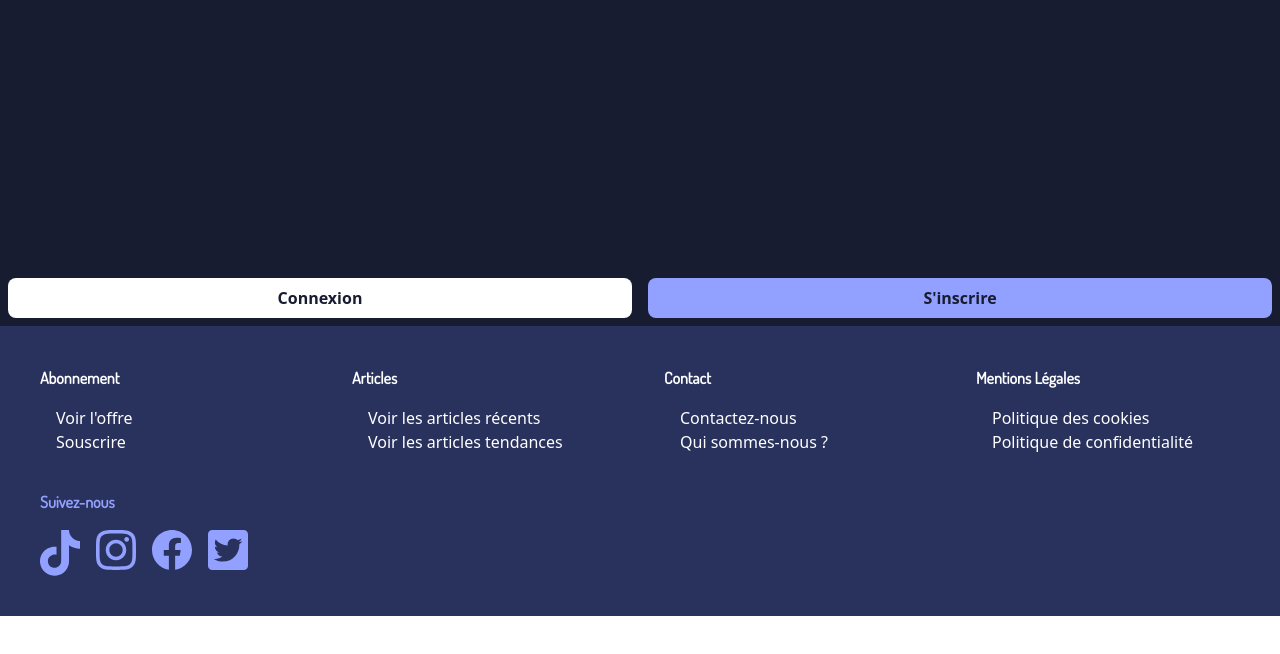
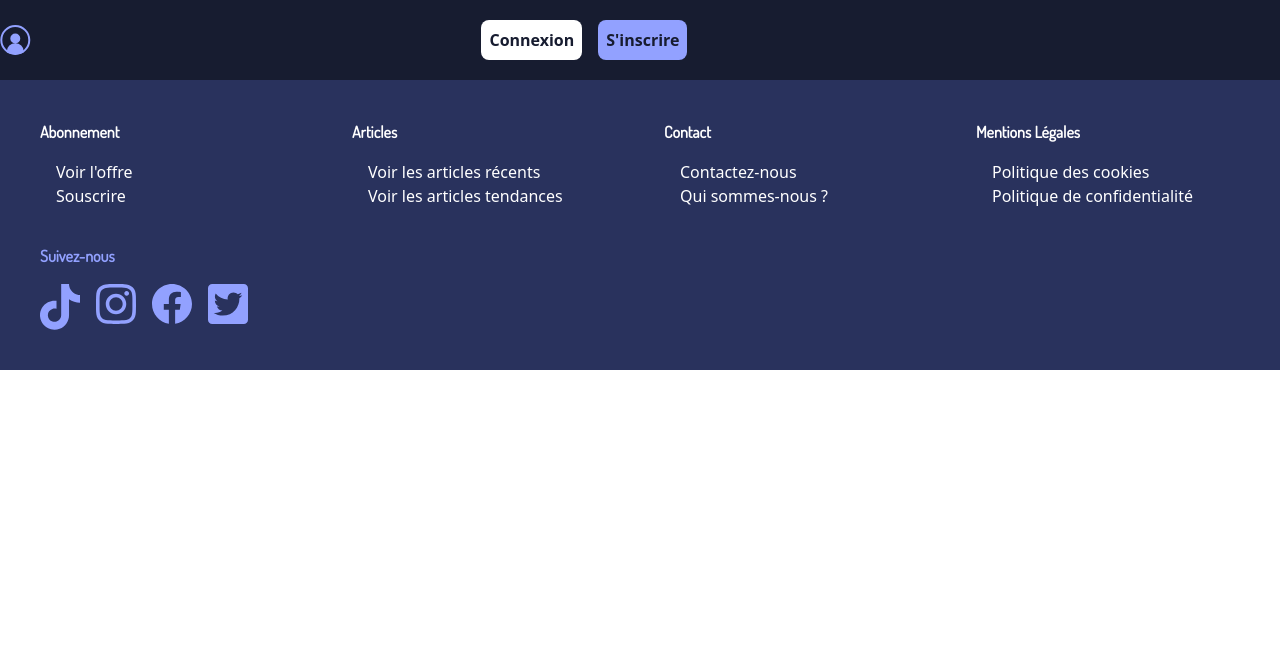
Before and after one commit to marionmura/ProjetS2_marion_yann_aline, a Vue app: page / in a window 1280 px wide. Shown: the top 654 px of the page. Built offline with nearby package versions, Linux system fonts and the light colour scheme.

Commit message:
boutons login en computer et mobil ok

```diff
--- a/src/components/HeaderPage.vue
+++ b/src/components/HeaderPage.vue
@@ -2,13 +2,15 @@
 import { ref } from 'vue';
 const menuIsOpen = ref(false)
 
+import Usericon from './icons/Usericon.vue';
 </script>
 
 <template >
-    <header class="pt-5 bg-noirbackground text-violet">
+    <header class=" bg-noirbackground text-violet flex items-center h-20 max-w-full">
         <a href="/">
+            <Usericon/>
         </a>
-        <button class=" h-4 w-6 flex flex-col justify-between lg:hidden"
+        <button class="h-4 w-6 flex flex-col justify-between lg:hidden"
         @pointerdown="menuIsOpen = !menuIsOpen" >
             <span class="block h-[2px] w-full bg-violet transition duration-300" :class="{'translate-y-[8px] translate-x-[2px] rotate-45':menuIsOpen}"></span>
             <span class="block h-[2px] w-full bg-violet transition duration-300" :class="{'translate-y-[0px] -rotate-45':menuIsOpen}"></span>
@@ -30,9 +32,9 @@ const menuIsOpen = ref(false)
             </ul>
 
         </nav>
-        <div class="invisible lg:visible flex items-center">
-            <button class="flex-1 m-2 p-2 bg-white rounded-lg text-noirbackground font-bold ">Connexion</button>
-            <button class="flex-1 m-2 p-2 bg-violet text-noirbackground font-bold rounded-lg">S'inscrire</button>
-        </div>
+        <div class="invisible h-[0] w-[0] lg:visible lg:h-[20px] lg:w-[10px] flex items-center">
+                <button class="flex-1 m-2 p-2 bg-white rounded-lg text-noirbackground font-bold ">Connexion</button>
+                <button class="flex-1 m-2 p-2 bg-violet text-noirbackground font-bold rounded-lg">S'inscrire</button>
+            </div>
     </header>
 </template>
--- /dev/null
+++ b/src/components/icons/Usericon.vue
@@ -0,0 +1,7 @@
+<template>
+    <svg width="31" height="30" viewBox="0 0 31 30" fill="none" xmlns="http://www.w3.org/2000/svg">
+    <path d="M18.792 13.4615C18.792 14.3796 18.4232 15.26 17.7668 15.9092C17.1103 16.5584 16.2199 16.9231 15.2916 16.9231C14.3632 16.9231 13.4728 16.5584 12.8164 15.9092C12.1599 15.26 11.7911 14.3796 11.7911 13.4615C11.7911 12.5435 12.1599 11.663 12.8164 11.0139C13.4728 10.3647 14.3632 10 15.2916 10C16.2199 10 17.1103 10.3647 17.7668 11.0139C18.4232 11.663 18.792 12.5435 18.792 13.4615ZM8.29156 26.4935C8.32156 24.6772 9.07225 22.9454 10.3817 21.6714C11.6912 20.3975 13.4546 19.6835 15.2916 19.6835C17.1285 19.6835 18.8919 20.3975 20.2014 21.6714C21.5109 22.9454 22.2616 24.6772 22.2916 26.4935C20.0955 27.4893 17.7075 28.0032 15.2916 28C12.7936 28 10.4226 27.4609 8.29156 26.4935Z" fill="#92A1FF" stroke="#92A1FF" stroke-width="3" stroke-linecap="round" stroke-linejoin="round"/>
+    <circle cx="15.2916" cy="15" r="14" stroke="#92A1FF" stroke-width="2"/>
+    </svg>
+
+</template>
```
